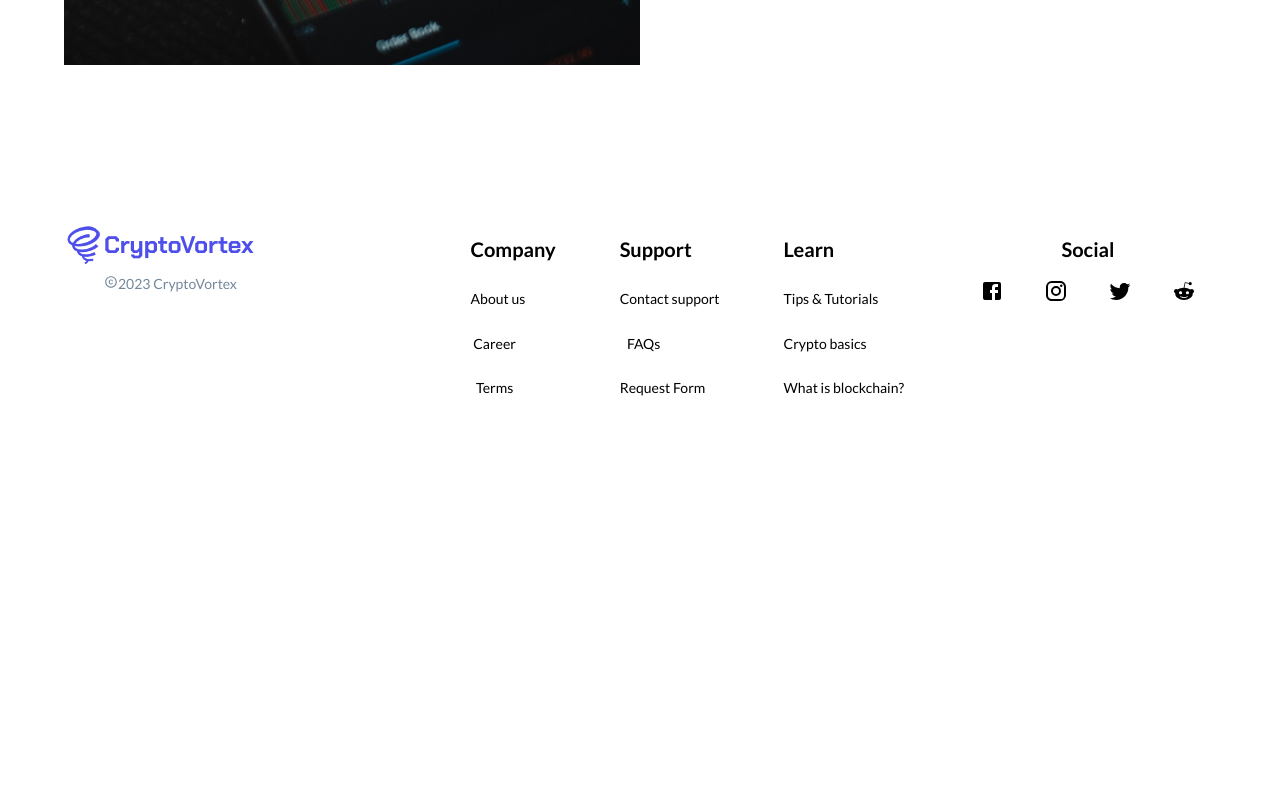
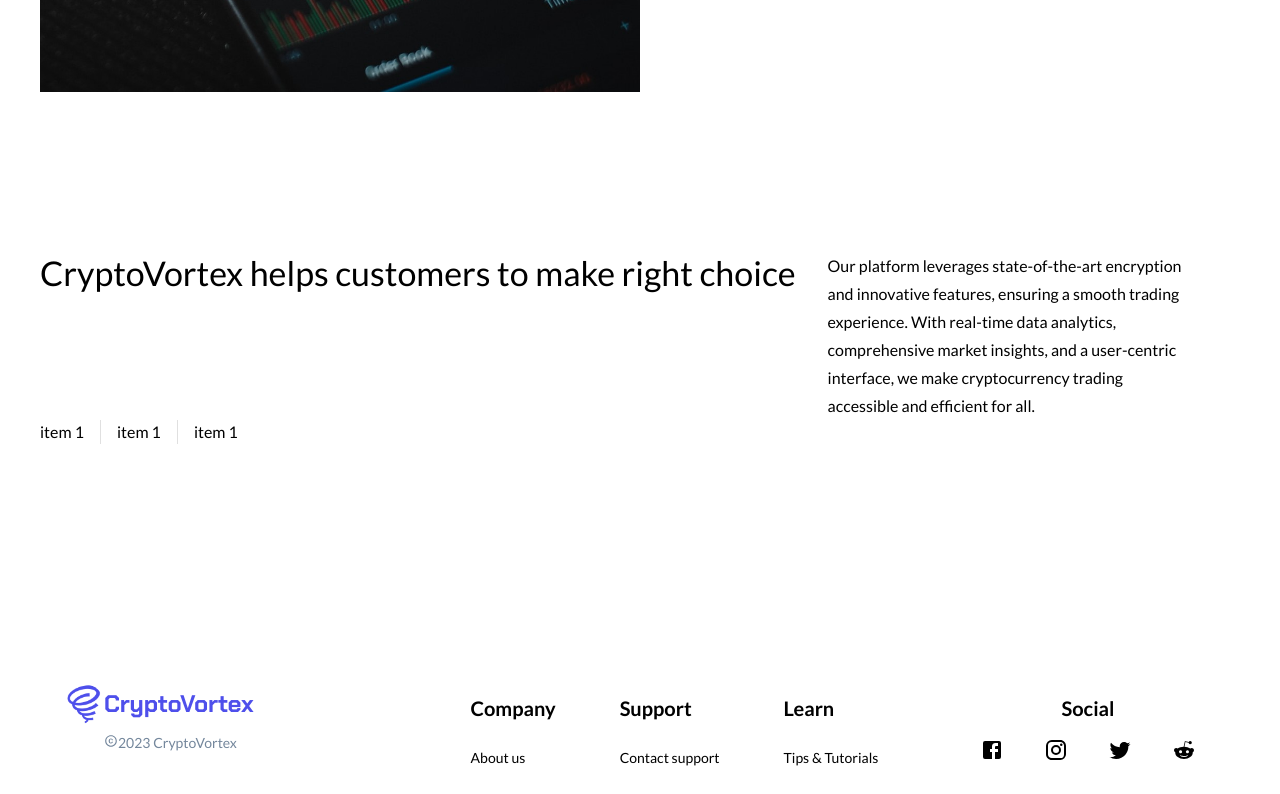
Before and after one commit to heet-git/CryptoVortex, a React (Vite) app: page /about in a window 1280 px wide. Shown: the part 716-1510 px from the top of the page. Before the commit the page ends 1203 px from the top, so only its background shows below. Built offline with nearby package versions, Linux system fonts and the light colour scheme.

Commit message:
add content in about page
Add branding info and apply style

```diff
--- a/src/components/About.jsx
+++ b/src/components/About.jsx
@@ -1,15 +1,18 @@
 import React from 'react'
 import { Container, Box, Typography } from '@mui/material'
+import Stack from '@mui/material/Stack';
+import Divider from '@mui/material/Divider';
 import aboutImg from "/public/about-img.jpg"
 
 function About(props) {
   return (
-    <Container>
+    <Container disableGutters>
       <Box
         display="flex"
         alignItems="center"
         my= "5rem"
         >
+
         <Box
           component="img"
           src= {aboutImg}
@@ -18,12 +21,14 @@ function About(props) {
             width: "50%"
           }}
         ></Box>
+
         <Box
             display="flex"
             flexDirection="column"
             alignItems="center"
             px="3rem"
           >
+
             <Typography variant="h4"
               sx={{
                 fontWeight: "600"
@@ -31,6 +36,7 @@ function About(props) {
             >
               About CryptoVortex
             </Typography>
+
             <Typography
               variant="subtitle1"
               textAlign="center"
@@ -38,6 +44,41 @@ function About(props) {
             >
               In a rapidly evolving digital landscape, cryptocurrency has emerged as the future of finance. At CryptoVortex, we understand the intricate tapestry of blockchain technology and the potential of decentralized finance. Our mission? To provide a seamless and secure trading platform that empowers both novice and experienced traders.
             </Typography>
+
+        </Box>
+      </Box>
+
+      <Box
+        my="10rem"
+        >
+          <Box
+            display="flex"
+          >
+            <Typography
+              variant="h4"
+            >
+                  CryptoVortex helps customers to make right choice
+            </Typography>
+            <Typography
+              variant="subtitle1"
+              sx={{
+                maxWidth:"30%",
+                pl: "2rem"
+              }}
+            >
+              Our platform leverages state-of-the-art encryption and innovative features, ensuring a smooth trading experience. With real-time data analytics, comprehensive market insights, and a user-centric interface, we make cryptocurrency trading accessible and efficient for all.
+            </Typography>
+          </Box>
+          <Box>
+            <Stack
+              direction="row"
+              divider={<Divider orientation="vertical" flexItem />}
+              spacing={2}
+            >
+              <Typography>item 1</Typography>
+              <Typography>item 1</Typography>
+              <Typography>item 1</Typography>
+          </Stack>
         </Box>
       </Box>
 
```
Lines whose indentation alone changed are shown as unchanged.
